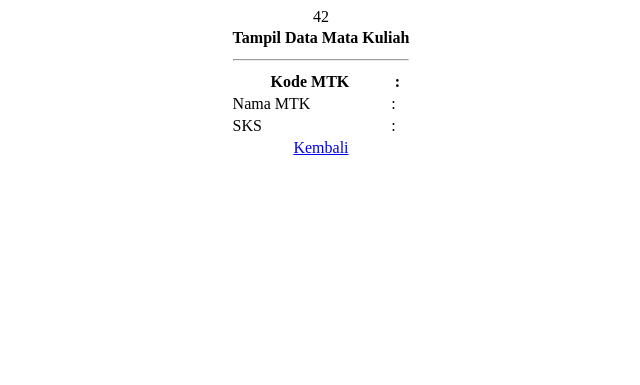
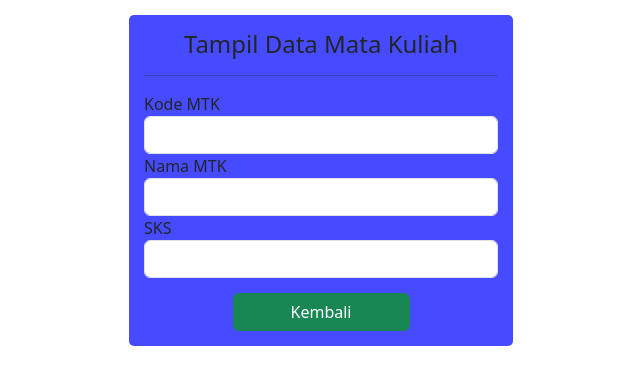
Before and after one commit to Fajar1273/pustaka-book, a CodeIgniter app: the page made by application/views/view-data-matakuliah.php in a window 1280 px wide. Shown: the top 385 px of the page, without its empty margins (319-959 px from the left). Run offline with CodeIgniter, Linux system fonts and the light colour scheme; data that the repository does not hold is empty.

Commit message:
update style view data matkul

```diff
--- a/application/views/view-data-matakuliah.php
+++ b/application/views/view-data-matakuliah.php
@@ -5,50 +5,43 @@
 	<meta charset="UTF-8">
 	<meta name="viewport" content="width=device-width, initial-scale=1.0">
 	<title>Tampil Data Matakuliah</title>
+	<!-- bootstraps style  -->
+	<link href="https://cdn.jsdelivr.net/npm/bootstrap@5.3.2/dist/css/bootstrap.min.css" rel="stylesheet"
+		integrity="sha384-T3c6CoIi6uLrA9TneNEoa7RxnatzjcDSCmG1MXxSR1GAsXEV/Dwwykc2MPK8M2HN" crossorigin="anonymous">
 </head>
 
 <body>
-	<center>
-		<table>
-			<tr>
-				<th colspan="3">
-					Tampil Data Mata Kuliah
-				</th>
-			</tr>
-			<tr>
-				<td colspan="3">
-					<hr>
-				</td>
-			</tr>
-			<tr>
-				<th>Kode MTK</th>
-				<th>:</th>
-				<td>
-					<?= $kode; ?>
-				</td>
-			</tr>
-			<tr>
-				<td>Nama MTK</td>
-				<td>:</td>
-				<td>
-					<?= $nama; ?>
-				</td>
-			</tr>
-			<tr>
-				<td>SKS</td>
-				<td>:</td>
-				<td>
-					<?= $sks; ?>
-				</td>
-			</tr>
-			<tr>
-				<td colspan="3" align="center">
-					<a href="<?= base_url('Matakuliah'); ?>">Kembali</a>
-				</td>
-				42
-			</tr>
-		</table>
-	</center>
+	<div class="container-luar" style="width: 100%; margin:15px auto ;">
+    <div class="background-solid" style="max-width: 30%; background-color: #474bff; border-radius: 5px; margin: 15px auto; padding: 15px;">
+			<form action="<?= base_url('matakuliah/cetak'); ?>" method="post">
+        <center>
+          <h4>Tampil Data Mata Kuliah</h4>
+        </center>
+        <hr>
+        <div class="row">
+          <div class="col-md-12">
+            <label for="">Kode MTK</label>
+            <input class="form-control" type="text" name="kode" id="kode" value="<?= $kode; ?>" readonly>
+          </div>
+          <div class="col-md-12">
+            <label for="">Nama MTK</label>
+            <input class="form-control" type="text" name="nama" id="nama" value="<?= $nama; ?>" readonly>
+          </div>
+          <div class="col-md-12" style="margin-bottom: 15px;">
+            <label for="">SKS</label>
+            <input class="form-control" type="text" name="sks" id="sks" value="<?= $sks; ?>" readonly>
+          </div>
+          <center>
+            <button class="btn btn-success col-md-6"><a style="text-decoration: none; color: white;" href="<?= base_url('Matakuliah'); ?>">Kembali</a></button>
+          </center>
+        </div>
+			</form>
+		</div>
+  </div>
+	<!-- js bootstraps  -->
+	<script src="https://cdn.jsdelivr.net/npm/bootstrap@5.3.2/dist/js/bootstrap.bundle.min.js"
+		integrity="sha384-C6RzsynM9kWDrMNeT87bh95OGNyZPhcTNXj1NW7RuBCsyN/o0jlpcV8Qyq46cDfL" crossorigin="anonymous">
+	</script>
 </body>
 
 </html>
```
